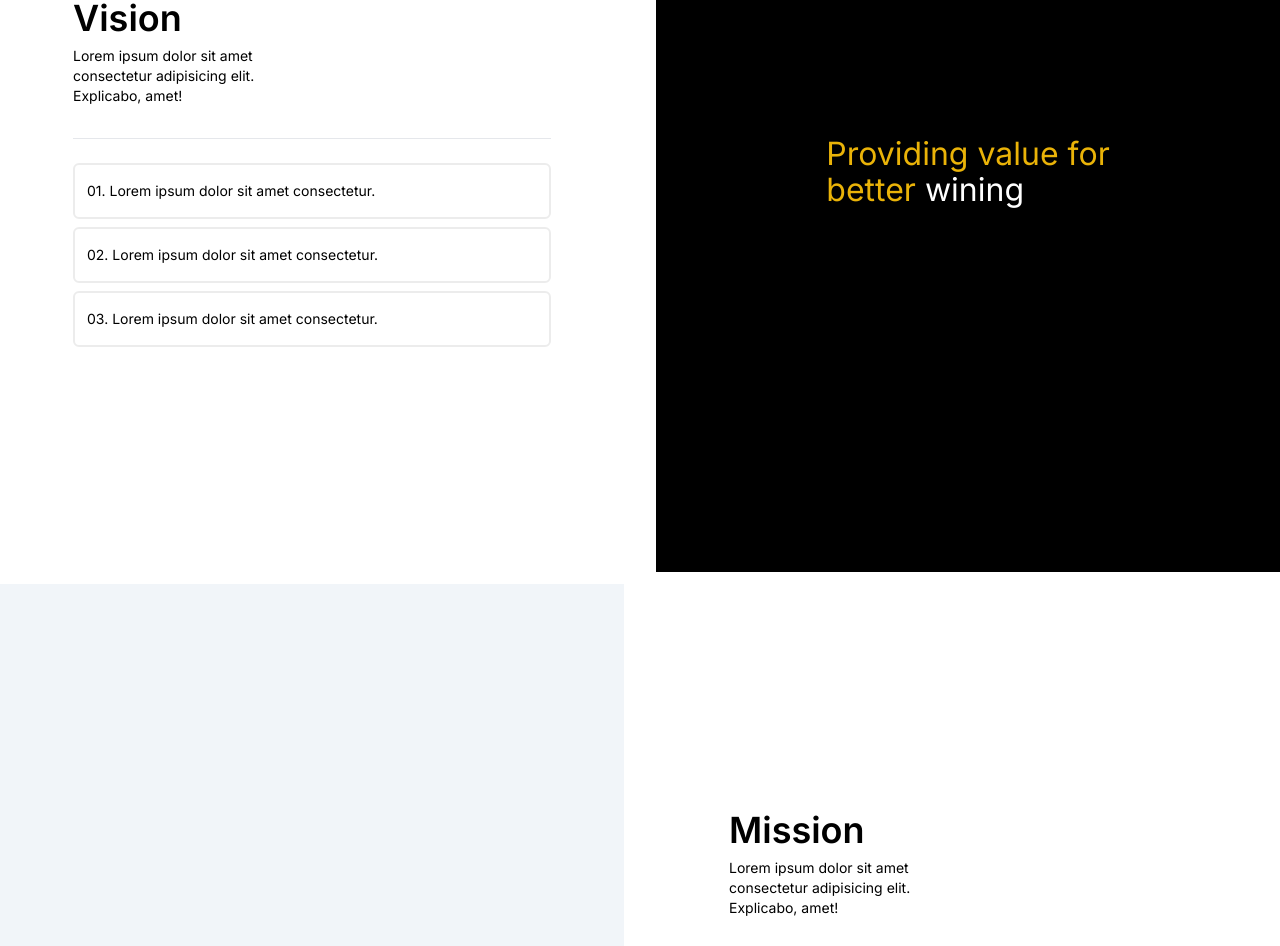
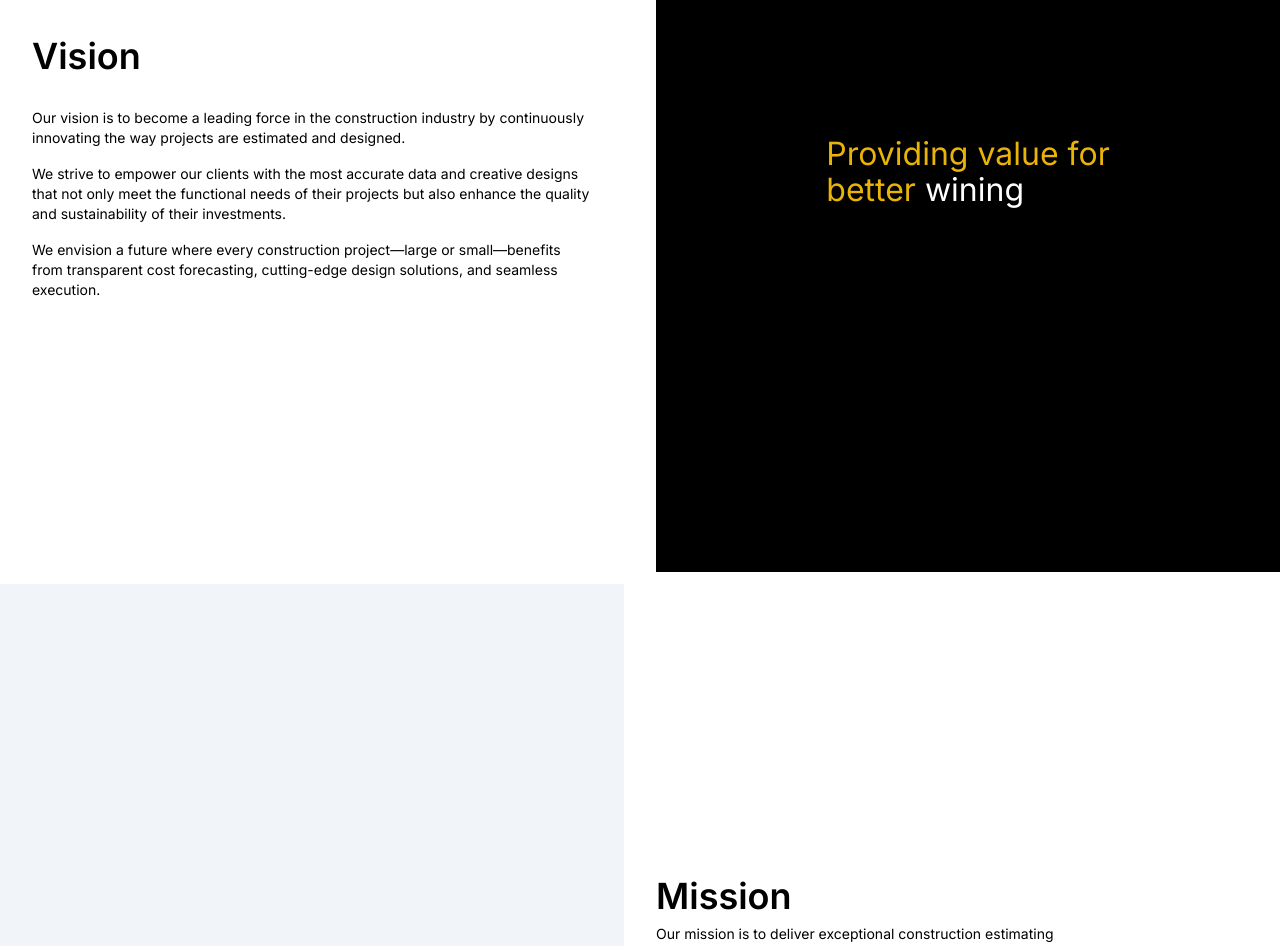
Before and after one commit to UXM-Design/amanrealestate, a Next.js app: page /about in a window 1280 px wide. Shown: the part 1980-2926 px from the top of the page. Built offline with nearby package versions, Linux system fonts and the light colour scheme.

Commit message:
added contents

```diff
--- a/src/app/_components/ui/heroSection.tsx
+++ b/src/app/_components/ui/heroSection.tsx
@@ -20,13 +20,14 @@ const HeroSection = () => {
               <span className="px-6 py-3 rounded-full bg-black/40">
                 Web Elevation
               </span>
-              <h1 className="md:text-4xl text-3xl m-0 my-6 font-bold tracking-tight text-white">
-                Win more projects with <br /> right estimation
+              <h1 className="md:text-3xl text-2xl m-0 my-6 font-bold tracking-tight text-white">
+                Win more projects with accurate estimation <br /> at right time.
+                Save time and money with us.
               </h1>
               <p className="text-sm md:w-[40vw] w-full m-0 text-gray-200">
-                From project evaluation, takeoff and estimating, to construction
-                and closeout, contractors use STACK’s cloud-based software to
-                help run their businesses and maximize profits.
+                Pre-construction specialization from project design, analysis ,
+                evolution, estimation, costing to project monitoring and
+                Documentation.
               </p>
             </div>
             <div className="px-4 py-4 md:w-[450px] w-[360px] rounded-lg bg-white flex justify-center items-center">
@@ -59,28 +60,42 @@ export function ShortForm() {
             name="name"
             id="name"
             placeholder="Enter your name"
-            className="w-[320px] h-[54px] border border-gray-400 rounded-md"
+            className="w-[320px] h-[42px] border border-gray-400 rounded-md"
           />
           <input
             type="email"
             name="email"
             id="email"
             placeholder="Enter your email"
-            className="w-[320px] h-[54px] border border-gray-400 rounded-md"
+            className="w-[320px] h-[42px] border border-gray-400 rounded-md"
+          />
+          <input
+            type="text"
+            name="phone"
+            id="phone"
+            placeholder="Enter your ph Number"
+            className="w-[320px] h-[42px] border border-gray-400 rounded-md"
           />
           <input
             type="datetime-local"
             name="date"
             id="date"
-            placeholder="Select your date"
-            className="w-[320px] h-[54px] border border-gray-400 rounded-md"
+            placeholder="Select your date (Optional)"
+            className="w-[320px] h-[42px] border border-gray-400 rounded-md"
+          />
+          <input
+            type="text"
+            name="message"
+            id="message"
+            placeholder="Enter your Message"
+            className="w-[320px] h-[42px] border border-gray-400 rounded-md"
           />
           <input
             type="submit"
             name="button"
             id="button"
             value={"Schedule Meeting"}
-            className="w-[320px] h-[54px] border-none bg-yellow-500 text-black rounded-md"
+            className="w-[320px] h-[42px] border-none bg-yellow-500 text-black rounded-md"
           />
         </form>
       </div>
--- a/src/app/about/page.tsx
+++ b/src/app/about/page.tsx
@@ -34,26 +34,27 @@ const page = () => {
             className="w-full flex justify-center items-center
             "
           >
-            <div>
-              <h2 className="text-4xl font-semibold">Vision</h2>
-              <p className="text-sm md:w-1/2 w-full py-2">
-                Lorem ipsum dolor sit amet consectetur adipisicing elit.
-                Explicabo, amet!
+            <div className="flex flex-col justify-center items-center md:px-8">
+              <h2 className="text-4xl font-semibold text-left w-full">
+                Vision
+              </h2>
+              <br />
+              <p className="text-sm w-full  py-2">
+                Our vision is to become a leading force in the construction
+                industry by continuously innovating the way projects are
+                estimated and designed.
               </p>
-              <br />
-              <hr />
-              <br />
-              <ol className="text-sm space-y-2">
-                <li className="py-4 px-3 border-2 border-[#ececec] bg-white hover:drop-shadow-md rounded-md">
-                  01. Lorem ipsum dolor sit amet consectetur.
-                </li>
-                <li className="py-4 px-3 border-2 border-[#ececec] bg-white hover:drop-shadow-md rounded-md">
-                  02. Lorem ipsum dolor sit amet consectetur.
-                </li>
-                <li className="py-4 px-3 border-2 border-[#ececec] bg-white hover:drop-shadow-md rounded-md">
-                  03. Lorem ipsum dolor sit amet consectetur.
-                </li>
-              </ol>
+              <p className="text-sm w-full  py-2">
+                We strive to empower our clients with the most accurate data and
+                creative designs that not only meet the functional needs of
+                their projects but also enhance the quality and sustainability
+                of their investments.
+              </p>
+              <p className="text-sm w-full  py-2">
+                We envision a future where every construction project—large or
+                small—benefits from transparent cost forecasting, cutting-edge
+                design solutions, and seamless execution.
+              </p>
             </div>
           </div>
           <div
@@ -83,24 +84,26 @@ const page = () => {
           >
             <div>
               <h2 className="text-4xl font-semibold">Mission</h2>
-              <p className="text-sm md:w-1/2 w-full py-2">
-                Lorem ipsum dolor sit amet consectetur adipisicing elit.
-                Explicabo, amet!
+              <p className="text-sm md:w-2/3 w-full py-2">
+                Our mission is to deliver exceptional construction estimating
+                and design services that foster trust, transparency, and value.
+                We aim to support our clients through every phase of their
+                projects by providing precise, timely, and cost-effective
+                solutions. By combining our expertise with the latest industry
+                tools and a deep understanding of each client’s unique
+                requirements, we ensure the highest level of service and
+                satisfaction.
               </p>
-              <br />
-              <hr />
-              <br />
-              <ol className="text-sm space-y-2">
-                <li className="py-4 px-3 border-2 border-[#ececec] bg-white hover:drop-shadow-md rounded-md">
-                  01. Lorem ipsum dolor sit amet consectetur.
-                </li>
-                <li className="py-4 px-3 border-2 border-[#ececec] bg-white hover:drop-shadow-md rounded-md">
-                  02. Lorem ipsum dolor sit amet consectetur.
-                </li>
-                <li className="py-4 px-3 border-2 border-[#ececec] bg-white hover:drop-shadow-md rounded-md">
-                  03. Lorem ipsum dolor sit amet consectetur.
-                </li>
-              </ol>
+              {/* <p className="text-sm md:w-2/3 w-full py-2">
+                We are dedicated to maintaining the integrity of our work,
+                helping our clients make informed decisions, and bringing their
+                construction visions to life with quality, efficiency, and
+                reliability.
+              </p>
+              <p className="text-sm md:w-2/3 w-full py-2">
+                Our main aim is to make the project win for our client to
+                provide their estimate without waiting for long to quotes.
+              </p> */}
             </div>
           </div>
         </div>
--- a/src/app/service/page.tsx
+++ b/src/app/service/page.tsx
@@ -104,12 +104,14 @@ const Service = () => {
               Build better with our perfect estimation{" "}
             </h1>
             <p className="text-wrap whitespace-pre-wrap text-center md:w-1/2 w-auto md:px-0 px-4 text-sm">
-              Lorem ipsum dolor sit amet consectetur adipisicing elit.
-              Laboriosam repellendus voluptatum doloribus nostrum veniam omnis,
-              corporis odio, provident, illo vero in? Autem eveniet ipsum cum
-              laudantium voluptatem non necessitatibus earum deleniti est.
-              Molestiae quae, hic voluptates accusamus pariatur nemo
-              necessitatibus!
+              We are dedicated to maintaining the integrity of our work, helping
+              our clients make informed decisions, and bringing their
+              construction visions to life with quality, efficiency, and
+              reliability.
+            </p>
+            <p className="text-wrap whitespace-pre-wrap text-center md:w-1/2 w-auto md:px-0 px-4 text-sm">
+              Our main aim is to make the project win for our client to provide
+              their estimate without waiting for long to quotes.
             </p>
             <br />
             <div className="flex gap-10 md:flex-row flex-col justify-center items-center">
@@ -117,7 +119,7 @@ const Service = () => {
                 href="/enquiry"
                 className="px-12 py-3 bg-black  text-white rounded-md hover:shadow-lg ease-in duration-300 hover:-translate-y-3"
               >
-                Get Quote
+                Enquire
               </Link>
               <Link
                 href="/contact"
```
